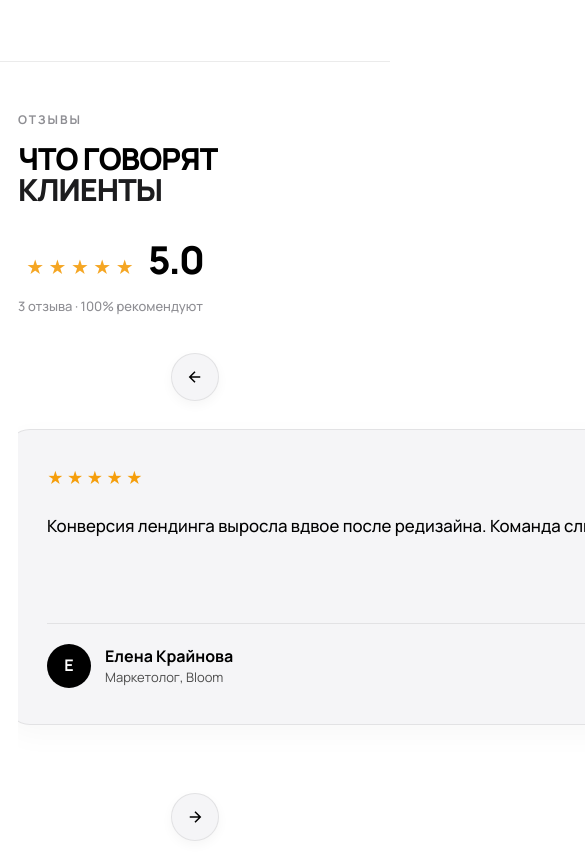
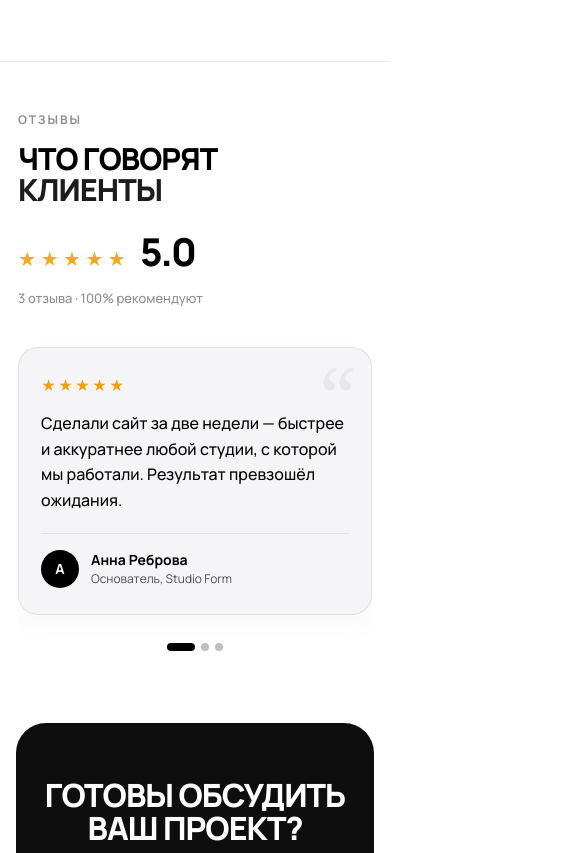
Before and after one commit to senteryz/bio, a website: page index.html in a window 390 px wide. Shown: the part 4966-5819 px from the top of the page, 585 px wide, since content can reach past the window. Drawn offline with nearby package versions, Linux system fonts and the light colour scheme.

Commit message:
Fix reviews block responsive layout for mobile screens

```diff
--- a/css/overrides.css
+++ b/css/overrides.css
@@ -2761,3 +2761,62 @@ a.btn-ghost:hover {
   transition: none !important;
   animation: none !important;
 }
+
+/* ---------- Reviews Block Mobile Responsiveness ---------- */
+@media (max-width: 768px) {
+  .reviews-header {
+    flex-direction: column;
+    align-items: flex-start;
+    gap: 16px;
+  }
+  .reviews-meta {
+    align-items: flex-start;
+  }
+  .reviews-slider-wrap {
+    position: relative;
+    flex-direction: column;
+    gap: 16px;
+    margin-top: 24px;
+  }
+  .rev-arrow {
+    display: none !important; /* Touch swipe + dots work natively on mobile */
+  }
+  .reviews-swiper {
+    width: 100% !important;
+    padding: 6px 0 44px 0 !important;
+  }
+  .reviews-swiper .swiper-slide.quote-card {
+    padding: 26px 22px !important;
+    border-radius: 20px !important;
+  }
+  .quote-stars {
+    font-size: 0.9rem !important;
+    letter-spacing: 2px !important;
+    margin-bottom: 14px !important;
+  }
+  .quote-card p {
+    font-size: 1rem !important;
+    line-height: 1.6 !important;
+  }
+  .quote-card::before {
+    font-size: 80px;
+    top: 6px;
+    right: 16px;
+  }
+  .quote-author {
+    margin-top: 20px !important;
+    padding-top: 16px !important;
+    gap: 12px !important;
+  }
+  .quote-author .dot {
+    width: 38px !important;
+    height: 38px !important;
+    font-size: 14px !important;
+  }
+  .quote-author b {
+    font-size: 14px !important;
+  }
+  .quote-author span span {
+    font-size: 12px !important;
+  }
+}
```
